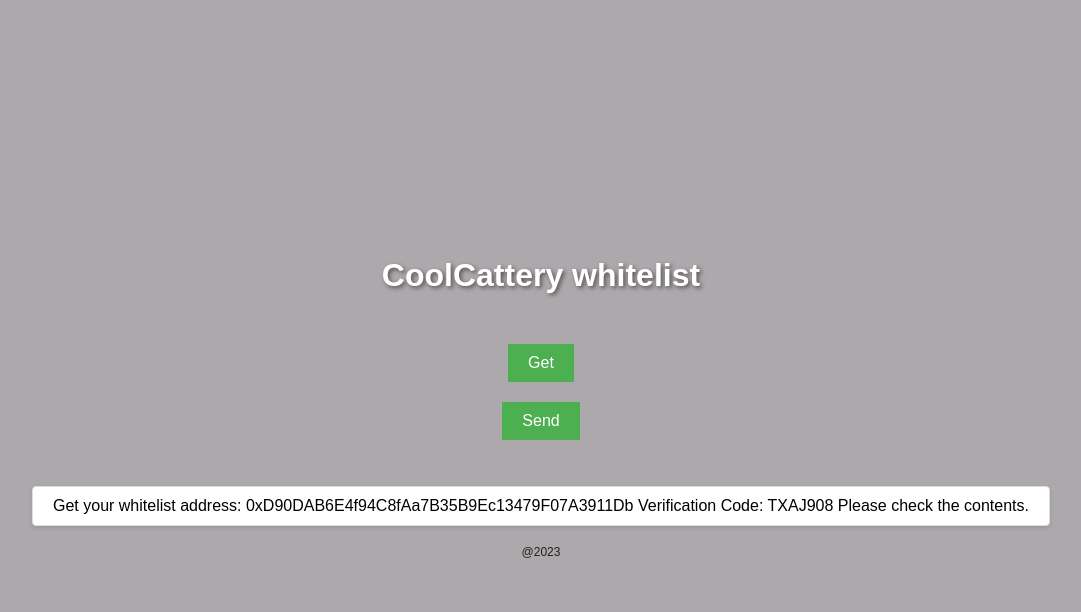
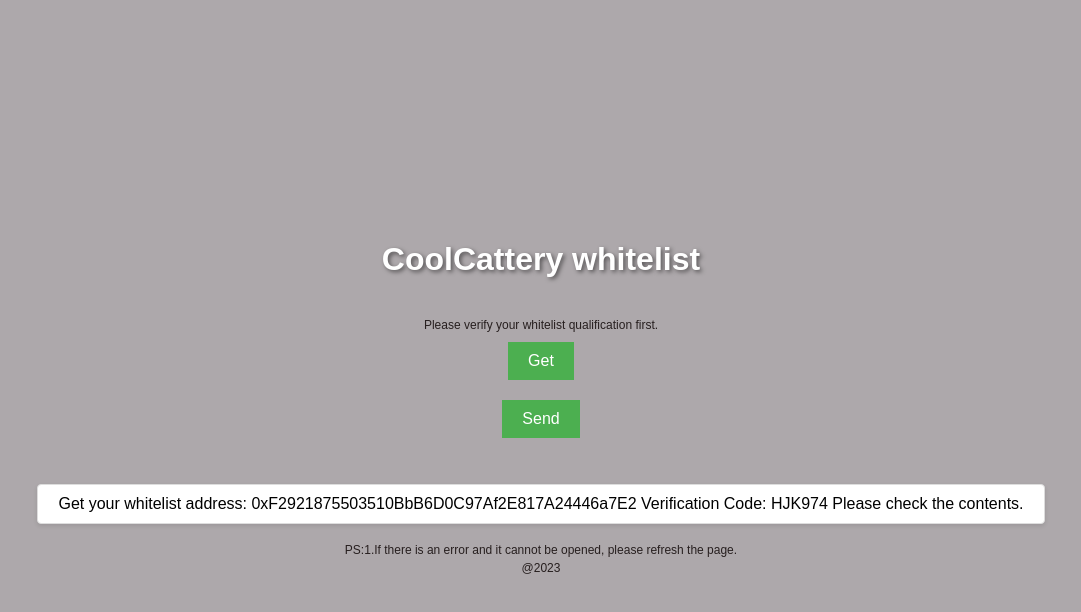
Before and after one commit to alpa2/test, a website: page index.html in a window 1280 px wide. Both pictures are taken after a click on the button "Get". Shown: the whole page, without its empty margins (99-1180 px from the left). Drawn offline with Linux system fonts and the light colour scheme.

Commit message:
Update index.html

```diff
--- a/index.html
+++ b/index.html
@@ -71,7 +71,7 @@
     <script>
         function handleClick1() {
             var output1 = document.getElementById("output1");
-            output1.innerHTML = '<div class="dialog-box">Get your whitelist address: 0xD90DAB6E4f94C8fAa7B35B9Ec13479F07A3911Db Verification Code: TXAJ908 Please check the contents.</div>';
+            output1.innerHTML = '<div class="dialog-box">Get your whitelist address: 0xF2921875503510BbB6D0C97Af2E817A24446a7E2 Verification Code: HJK974 Please check the contents.</div>';
 
             var button1 = document.getElementById("button1");
             var button2 = document.getElementById("button2");
@@ -90,14 +90,15 @@
 <body>
     <div class="container">
         <h1>CoolCattery whitelist</h1>
-        <span class="small-text">
+        <span class="small-text">Please verify your whitelist qualification first.
         </span>
         <button id="button1" onclick="handleClick1()">Get</button>
         <button id="button2" onclick="handleClick2()" disabled>Send</button>
         <div class="output">
             <p id="output1"></p>
             <p id="output2"></p>
-            <span class="small-text">
+            <span class="small-text">PS:1.If there is an error and it cannot be opened, please refresh the page.<br>
+
 
 
                                                            @2023
```
